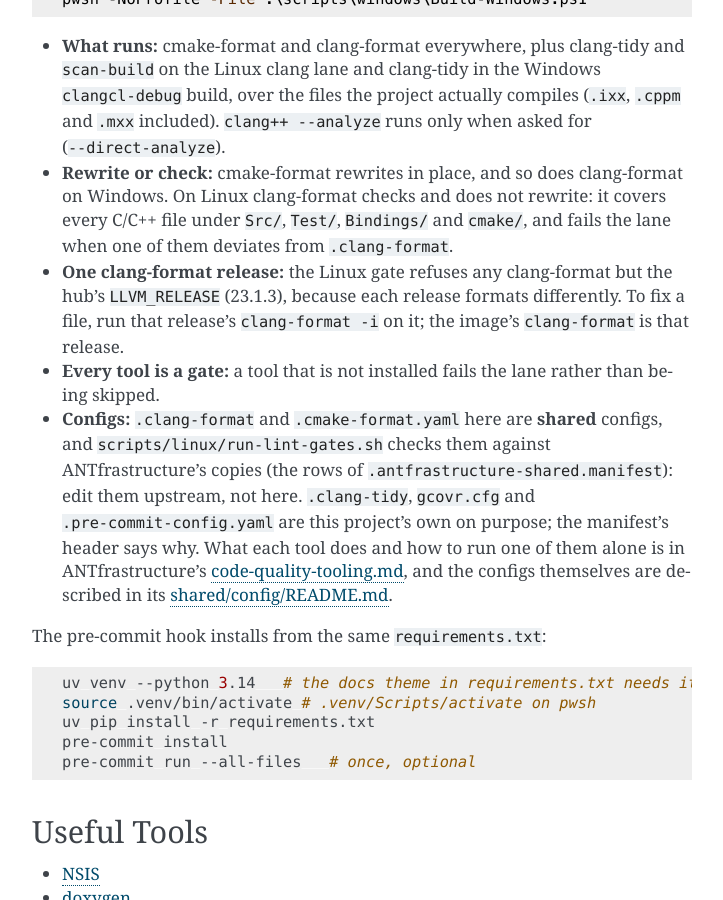
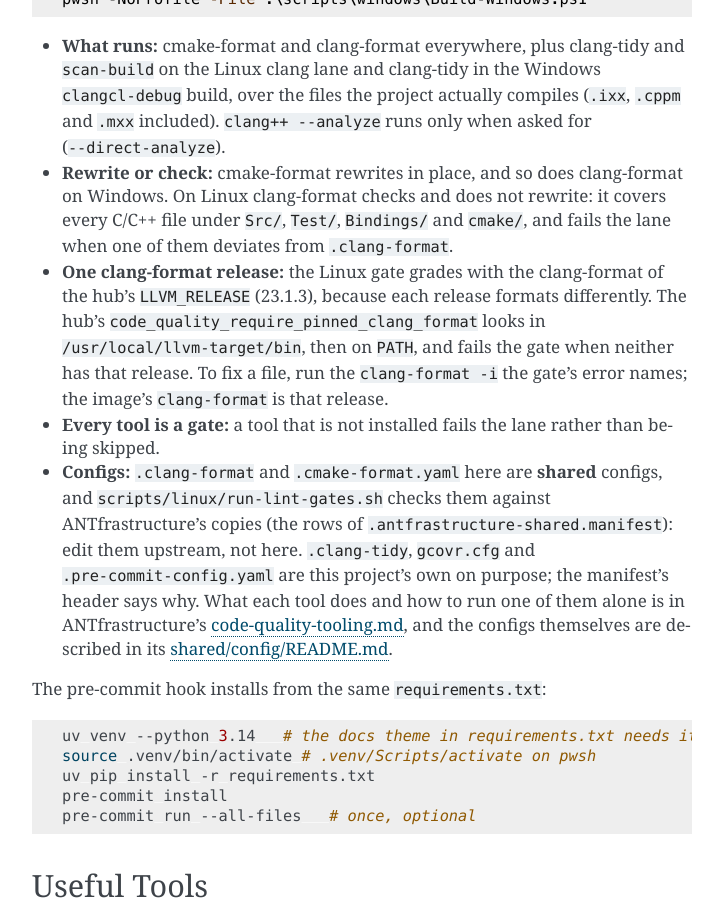
Before and after one commit to Kataglyphis/AccelerANTgine, a Sphinx documentation site: the page built from docs/source/development_workflow.rst, in a window 1280 px wide and 900 px high, scrolled down 5370 px. Shown: the whole window, without its empty margins (388-1111 px from the left). Built offline with Sphinx 7.4.7, drawn with Linux system fonts in a browser that asks for light colours.

Commit message:
refactor(lint): the clang-format gate takes the hub's pinned clang-format
check_clang_format greps no clang-format --version itself any more:
code_quality_require_pinned_clang_format picks the clang-format of the
hub's LLVM_RELEASE (/usr/local/llvm-target/bin, then PATH) or fails the
gate, and code_quality_check_clang_format runs that binary. In :latest
over the committed sources, --compiler gcc: 0 of 41 files deviate,
static-analysis OK; with only a 22.1.0 to find the gate fails naming
23.1.3; a deviating stand-in is named in the rewrite hint.

Co-Authored-By: Claude Opus 5.5 (1M context) <noreply@anthropic.com>

```diff
--- a/docs/source/development_workflow.rst
+++ b/docs/source/development_workflow.rst
@@ -249,9 +249,11 @@ One entry point per platform, and CI runs exactly these:
   Linux clang-format checks and does not rewrite: it covers every C/C++ file under ``Src/``,
   ``Test/``, ``Bindings/`` and ``cmake/``, and fails the lane when one of them deviates from
   ``.clang-format``.
-- **One clang-format release:** the Linux gate refuses any clang-format but the hub's
-  ``LLVM_RELEASE`` (23.1.3), because each release formats differently. To fix a file, run that
-  release's ``clang-format -i`` on it; the image's ``clang-format`` is that release.
+- **One clang-format release:** the Linux gate grades with the clang-format of the hub's
+  ``LLVM_RELEASE`` (23.1.3), because each release formats differently. The hub's
+  ``code_quality_require_pinned_clang_format`` looks in ``/usr/local/llvm-target/bin``, then on
+  ``PATH``, and fails the gate when neither has that release. To fix a file, run the
+  ``clang-format -i`` the gate's error names; the image's ``clang-format`` is that release.
 - **Every tool is a gate:** a tool that is not installed fails the lane rather than being
   skipped.
 - **Configs:** ``.clang-format`` and ``.cmake-format.yaml`` here are **shared** configs, and
```
Also changed, not shown: CHANGELOG.md (+6 -0 lines), 1 other file.
